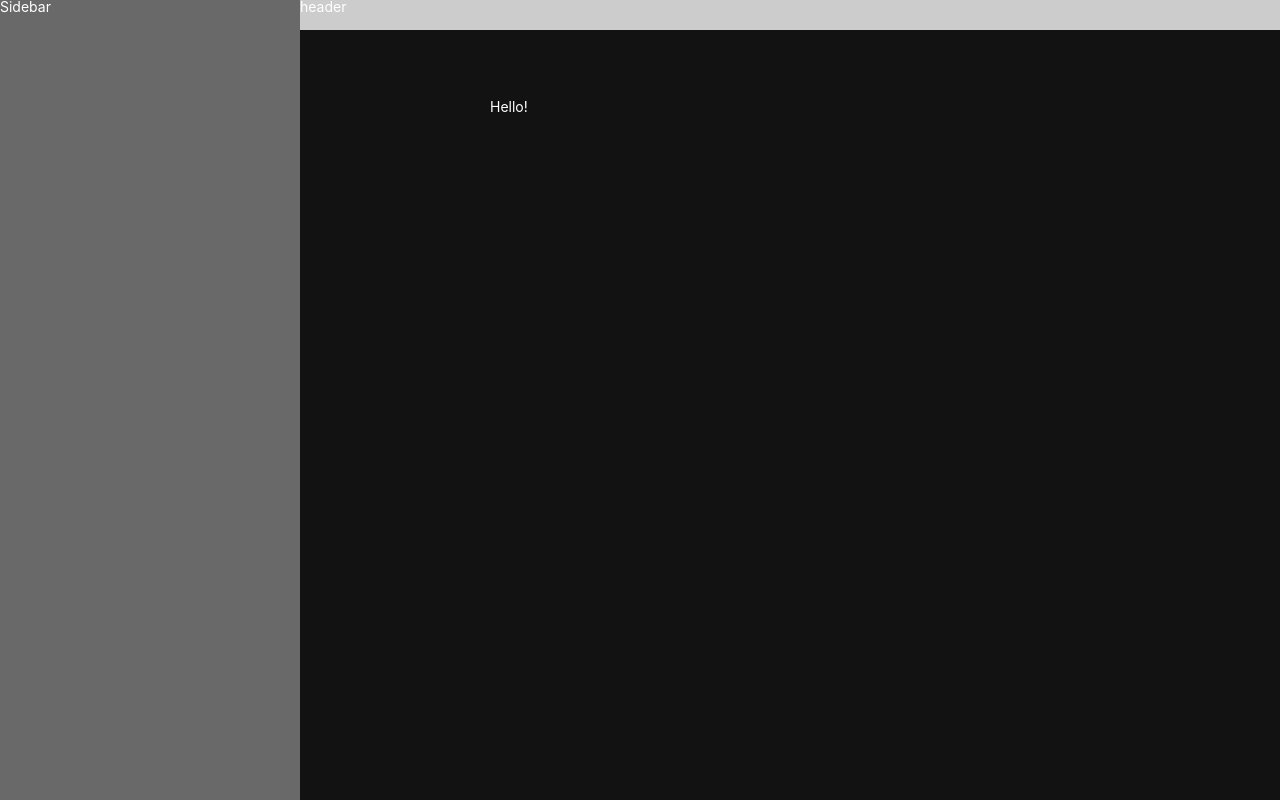
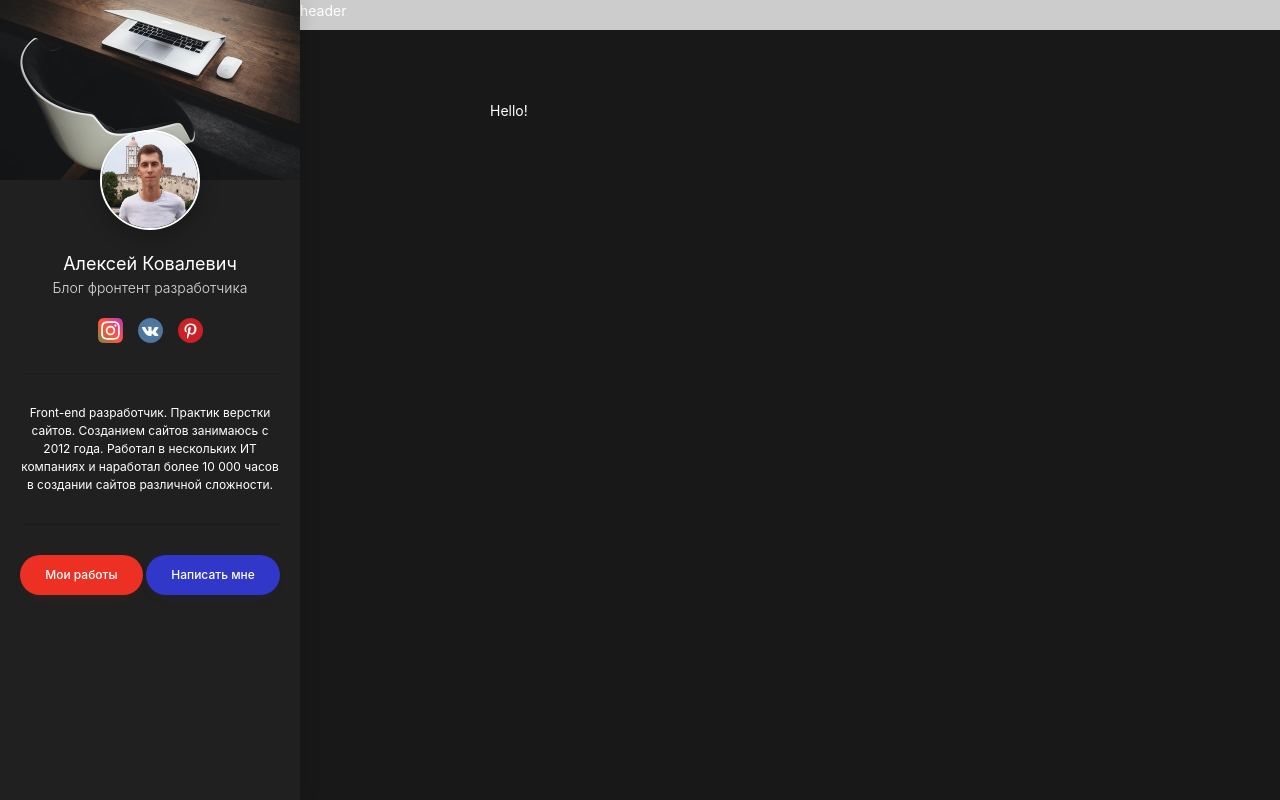
Before and after one commit to Alexey-Kovalevich/Blog, a website: page src/index.html in a window 1280 px wide. Drawn offline with nearby package versions, Linux system fonts and the light colour scheme; files that its build step writes are made by us from their sources.

Commit message:
feat: markup sidebar

```diff
--- a/src/assets/scss/_vars.scss
+++ b/src/assets/scss/_vars.scss
@@ -6,3 +6,6 @@ $z-index-header: 1000;
 $z-index-sidebar: 1000;
 
 $sidebar-width: 300px;
+
+$red: #ED3024;
+$blue: #3137C9;
--- /dev/null
+++ b/src/assets/scss/blocks/btn.scss
@@ -0,0 +1,37 @@
+.btn {
+  display: inline-block;
+  vertical-align: top;
+  padding: 1.1em 2.1em;
+
+  background: $secondary;
+  border: none;
+  cursor: pointer;
+  border-radius: 3em;
+
+  font-family: inherit;
+  line-height: 1.1;
+  font-size: 1.2rem;
+  font-weight: 500;
+  color: $white;
+  text-decoration: none;
+
+  transition: background-color .2s linear;
+
+  &--red {
+    background-color: $red;
+    box-shadow: 0 7px 17px -10px rgba($red, .2);
+
+    &:hover {
+      background-color: darken($red, 5%);
+    }
+  }
+
+  &--blue {
+    background-color: $blue;
+    box-shadow: 0 7px 17px -10px rgba($blue, .2);
+
+    &:hover {
+      background-color: darken($blue, 5%);
+    }
+  }
+}
--- /dev/null
+++ b/src/assets/scss/blocks/profile.scss
@@ -0,0 +1,36 @@
+.profile__avatar {
+  position: relative;
+  display: block;
+  width: 10rem;
+  height: 10rem;
+  border-radius: 50%;
+  margin: 0 auto 2rem;
+
+  border: 2px solid $white;
+
+  box-shadow: 0 7px 20px rgba(#000000, .25);
+}
+
+.profile__name {
+  font-size: 1.8rem;
+  text-align: center;
+}
+
+.profile__prof {
+  margin-bottom: 2rem;
+  font-size: 1.4rem;
+  font-weight: 300;
+  color: #DEDEDE;
+  text-align: center;
+}
+
+.profile__text {
+  font-size: 1.2rem;
+  text-align: center;
+
+  padding: 3rem 0;
+  margin: 3rem 0;
+
+  border-top: 1px solid #1C1C1C;
+  border-bottom: 1px solid #1C1C1C;
+}
--- a/src/assets/scss/blocks/sidebar.scss
+++ b/src/assets/scss/blocks/sidebar.scss
@@ -2,10 +2,34 @@
   width: $sidebar-width;
   height: 100vh;
 
-  background-color: rgb(105, 105, 105);
+  background-color: $secondary;
+  box-shadow: 5px 0 15px rgba(#050505, .1);
 
   position: fixed;
   top: 0;
   left: 0;
   z-index: $z-index-sidebar;
 }
+
+.sidebar__header {
+  height: 180px;
+  background-color: $primary;
+
+  img {
+    display: block;
+    width: 100%;
+    height: 100%;
+    object-fit: cover;
+  }
+}
+
+.sidebar__content {
+  padding: 0 2rem;
+  margin-top: -5rem;
+}
+
+.sidebar__footer {
+  padding: 0 2rem;
+  display: flex;
+  justify-content: space-between;
+}
--- /dev/null
+++ b/src/assets/scss/blocks/social.scss
@@ -0,0 +1,8 @@
+.social {
+  display: flex;
+  justify-content: center;
+}
+
+.social__item {
+  margin: 0 .75rem;
+}
--- a/src/assets/scss/style.scss
+++ b/src/assets/scss/style.scss
@@ -6,9 +6,10 @@ html {
 }
 
 body {
-    background-color: $primary;
+    background-color: #181818;
     font-family: -apple-system, BlinkMacSystemFont, "Segoe UI", Roboto, "Helvetica Neue", Arial,"Noto Sans", sans-serif, "Apple Color Emoji", "Segoe UI Emoji", "Segoe UI Symbol", "Noto Color Emoji";
     font-size: 1.4rem;
+    line-height: 1.5;
     color: $white;
 }
 
@@ -24,3 +25,6 @@ body {
 @import "blocks/sidebar";
 @import "blocks/main";
 @import "blocks/container";
+@import "blocks/profile";
+@import "blocks/social";
+@import "blocks/btn";
--- a/src/partials/sidebar.html
+++ b/src/partials/sidebar.html
@@ -1,3 +1,43 @@
 <aside class="sidebar">
-  Sidebar
+
+  <div class="sidebar__header">
+    <img src="assets/images/sidebar-header.jpg" alt="">
+  </div>
+
+  <div class="sidebar__content">
+    <div class="profile">
+      <img class="profile__avatar" src="assets/images/my-avatar.jpg" alt="Алексей Ковалевич">
+      <div class="profile__name">Алексей Ковалевич</div>
+      <div class="profile__prof">Блог фронтент разработчика</div>
+
+      <ul class="social">
+        <li class="social__item">
+          <a class="social__link" href="#" target="_blank">
+            <img src="assets/images/instagram.svg" alt="Алексей Ковалевич Instagram">
+          </a>
+        </li>
+        <li class="social__item">
+          <a class="social__link" href="#" target="_blank">
+            <img src="assets/images/vk.svg" alt="Алексей Ковалевич Vk">
+          </a>
+        </li>
+        <li class="social__item">
+          <a class="social__link" href="#" target="_blank">
+            <img src="assets/images/pinterest.svg" alt="Алексей Ковалевич Pinterest">
+          </a>
+        </li>
+      </ul>
+
+      <div class="profile__text">
+        <p>Front-end разработчик. Практик верстки сайтов.
+          Созданием сайтов занимаюсь с 2012 года. Работал в нескольких ИТ компаниях и наработал более 10 000 часов в создании сайтов различной сложности.</p>
+      </div>
+    </div> <!-- /.profile -->
+  </div> <!-- /.sidebar__footer -->
+
+  <div class="sidebar__footer">
+    <a class="btn btn--red" href="#">Мои работы</a>
+    <button class="btn btn--blue" type="button">Написать мне</button>
+  </div>
+
 </aside>
```
Also changed, not shown: dist/assets/css/style.css, dist/assets/css/style.min.css, dist/assets/images/20190728_1611122.jpg (added), dist/assets/images/avatar.jpg (added), dist/assets/images/instagram.svg (added), dist/assets/images/my-avatar.jpg (added), dist/assets/images/pinterest.svg (added), dist/assets/images/sidebar-header.jpg (added), dist/assets/images/vk.svg (added), dist/index.html, src/assets/images/instagram.svg (added), src/assets/images/my-avatar.jpg (added), src/assets/images/pinterest.svg (added), src/assets/images/sidebar-header.jpg (added), 1 more files.
